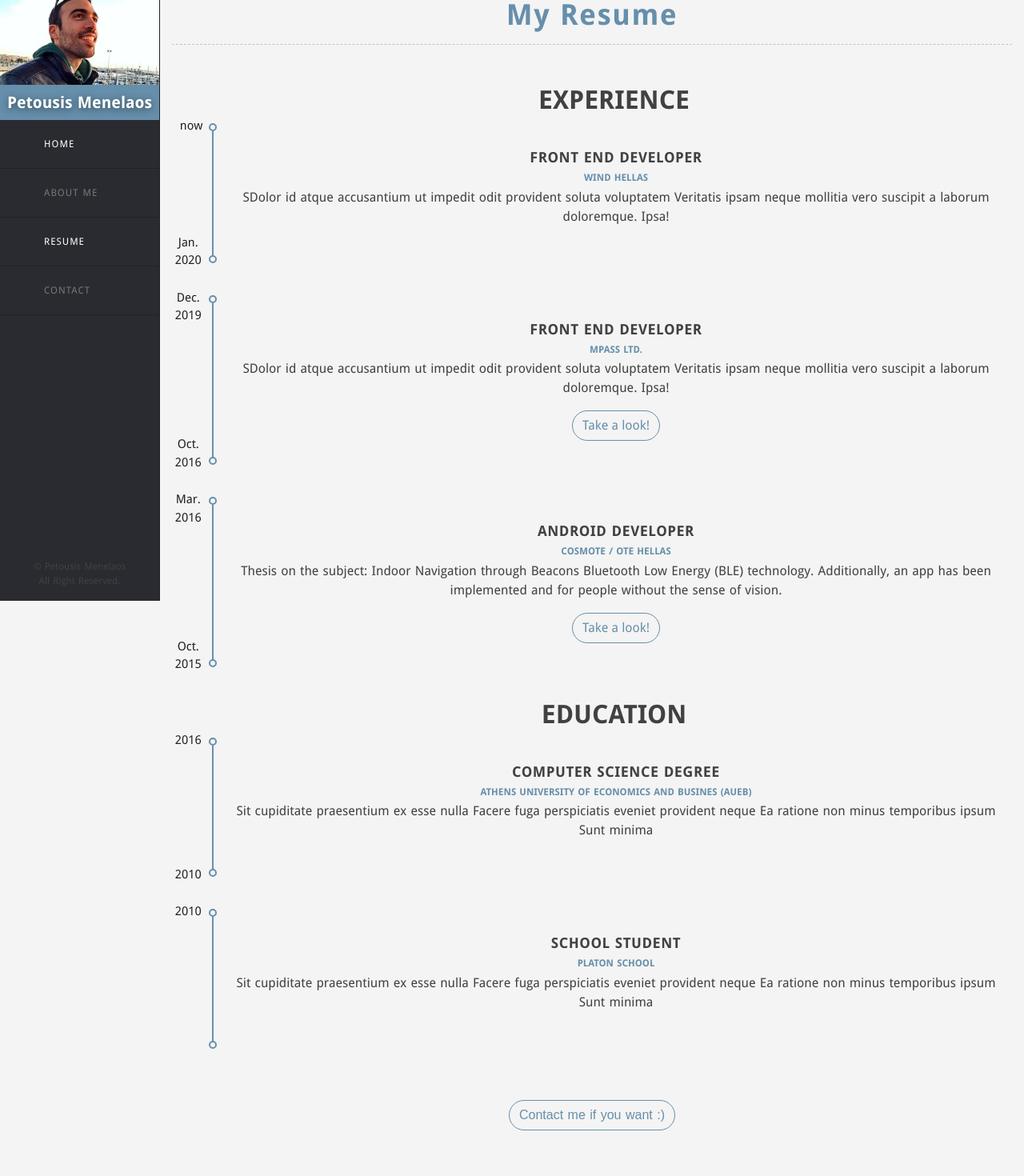
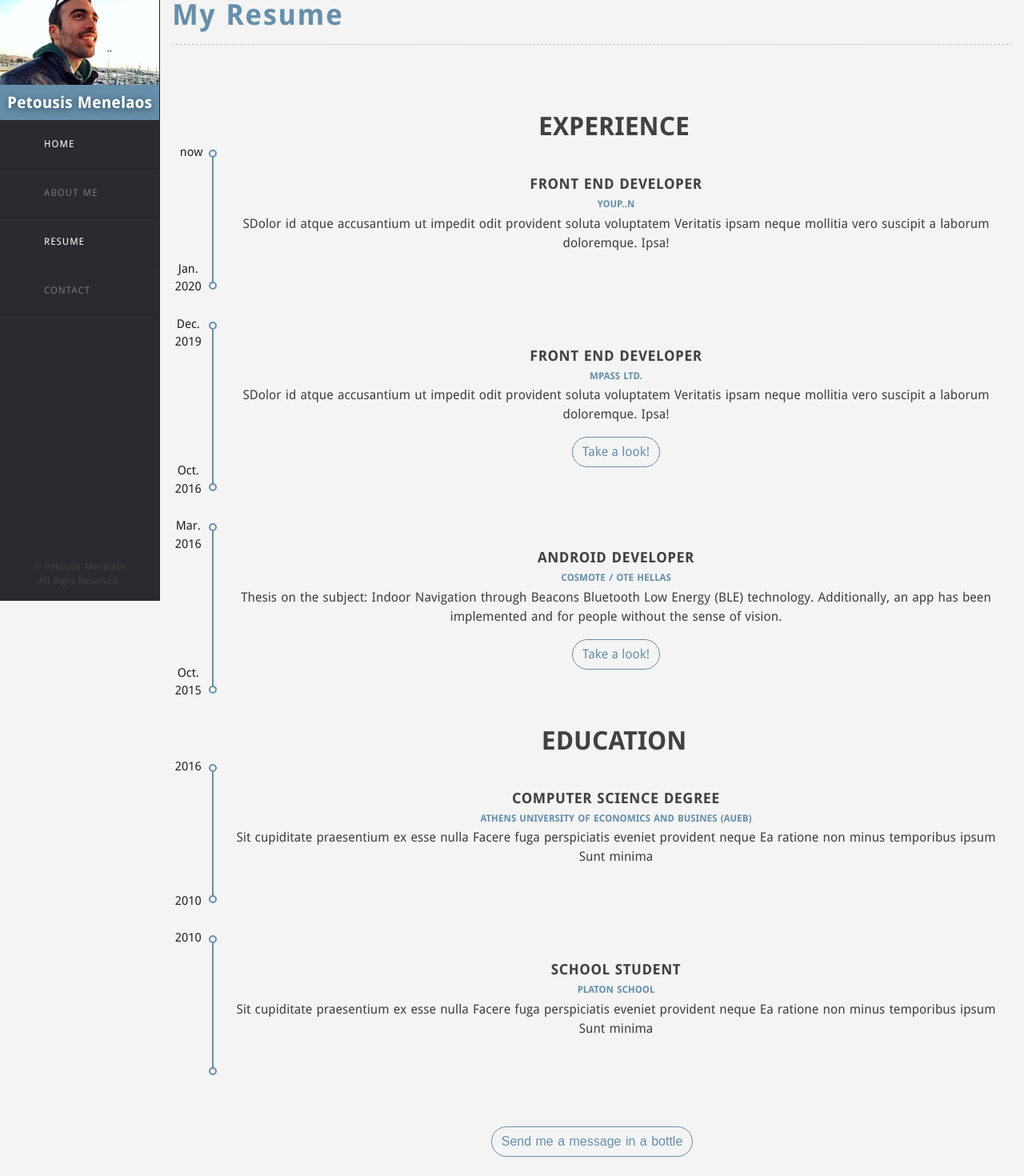
Before and after one commit to Harry80428/my_poirtfolio_new, a Nuxt app: page /resume in a window 1280 px wide. Shown: the part 49-1519 px from the top of the page at 80% size. Before the commit the page ends 1486 px from the top, so only its background shows below. Built offline with nearby package versions, Linux system fonts and the light colour scheme.

Commit message:
print Feature at Resume added

```diff
--- a/components/AccordionItems.vue
+++ b/components/AccordionItems.vue
@@ -19,6 +19,7 @@
 
 <script>
 import ProjectProjection from '~/components/ProjectProjection'
+import { EventBus } from '~/plugins/event-bus.js'
 
 export default {
   name: 'AccordionItems',
@@ -35,6 +36,17 @@ export default {
     return {
       visible: false
     }
+  },
+  mounted() {
+    EventBus.$on('expandAll', () => {
+      this.visible = true
+    })
+    EventBus.$on('collapseAll', () => {
+      this.visible = false
+    })
+  },
+  beforeDestroy() {
+    EventBus.$off()
   }
 }
 </script>
--- a/pages/resume.vue
+++ b/pages/resume.vue
@@ -1,15 +1,19 @@
 <template>
   <div>
-    <b-container class="text-center">
+    <b-container>
       <page-header :param="{ title: 'My Resume', icon: 'lnr-license' }" />
+      <span class="icon"><i class="lnr lnr-printer" @click="print" /></span>
+      <span class="icon"><i class="lnr lnr-download" /></span>
 
       <resume-list title="EXPERIENCE" :list="experience" />
 
       <resume-list class="mt-4" title="EDUCATION" :list="education" />
 
-      <b-button pill variant="outline-info" to="/contact" class="my-4">
-        Contact me if you want :)
-      </b-button>
+      <div class="w-100 text-center">
+        <b-button pill variant="outline-info" to="/contact" class="my-4">
+          Send me a message in a bottle
+        </b-button>
+      </div>
     </b-container>
   </div>
 </template>
@@ -17,6 +21,7 @@
 <script>
 import PageHeader from '~/components/PageHeader'
 import ResumeList from '~/components/ResumeList'
+import { EventBus } from '~/plugins/event-bus.js'
 
 export default {
   name: 'AboutPage',
@@ -29,7 +34,8 @@ export default {
       experience: [
         {
           title: 'Front End Developer',
-          location: 'Wind Hellas',
+          location: 'YouP..n',
+          // location: 'Wind Hellas',
           descr: `SDolor id atque accusantium ut impedit odit provident
           soluta voluptatem Veritatis ipsam neque mollitia vero suscipit a laborum doloremque. Ipsa!`,
           from: 'Jan. 2020',
@@ -186,6 +192,22 @@ export default {
       ]
     }
   },
+  mounted() {
+    window.onafterprint = function() {
+      EventBus.$emit('collapseAll')
+    }
+  },
+  beforeDestroy() {
+    EventBus.$off()
+  },
+  methods: {
+    print() {
+      EventBus.$emit('expandAll')
+      setTimeout(() => {
+        window.print()
+      }, 100)
+    }
+  },
   head() {
     return {
       title: 'My Resume | Petousis Menelaos'
@@ -193,3 +215,12 @@ export default {
   }
 }
 </script>
+
+<style lang="scss" scoped>
+  .icon i.lnr {
+    color: $main-color;
+    font-size: 22px;
+    cursor: pointer;
+    margin-right: 15px;
+  }
+</style>
--- /dev/null
+++ b/plugins/event-bus.js
@@ -0,0 +1,2 @@
+import Vue from 'vue'
+export const EventBus = new Vue()
```
Also changed, not shown: components/TypeLabel.vue (indentation only).
